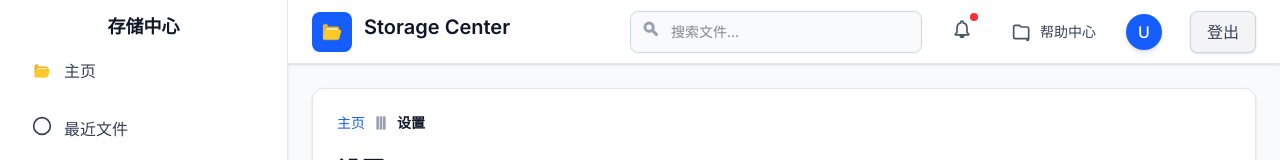
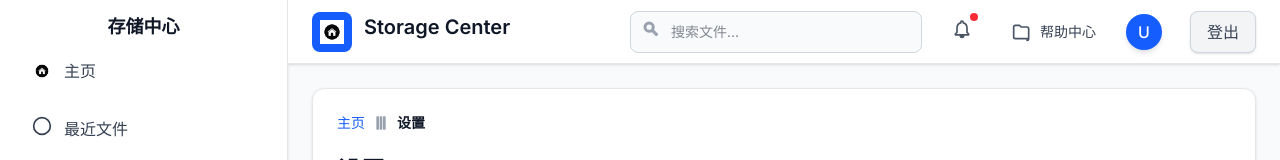
Before and after one commit to thx67311347-boop/storage-center, a Next.js app: page /settings in a window 1280 px wide. Shown: the top 160 px of the page. Built offline with nearby package versions, Linux system fonts and the light colour scheme.

Commit message:
feat: update home icon to use the specified image

```diff
--- a/app/components/ui/Icon.tsx
+++ b/app/components/ui/Icon.tsx
@@ -265,7 +265,7 @@ const Icon: React.FC<IconProps> = ({ name, className = '', size = 24, color, onC
   };
 
   if (name === 'folder') {
-    const folderImagePath = "/folder-icon.png";
+    const folderImagePath = "/home-icon.jpg";
     const iconElement = <img src={folderImagePath} alt="folder" width={size} height={size} className={className} style={{ objectFit: 'contain' }} />;
     if (onClick) {
       return <button onClick={onClick} className={`inline-flex items-center justify-center ${className}`}>{iconElement}</button>;
```
Also changed, not shown: public/home-icon.jpg (added).
